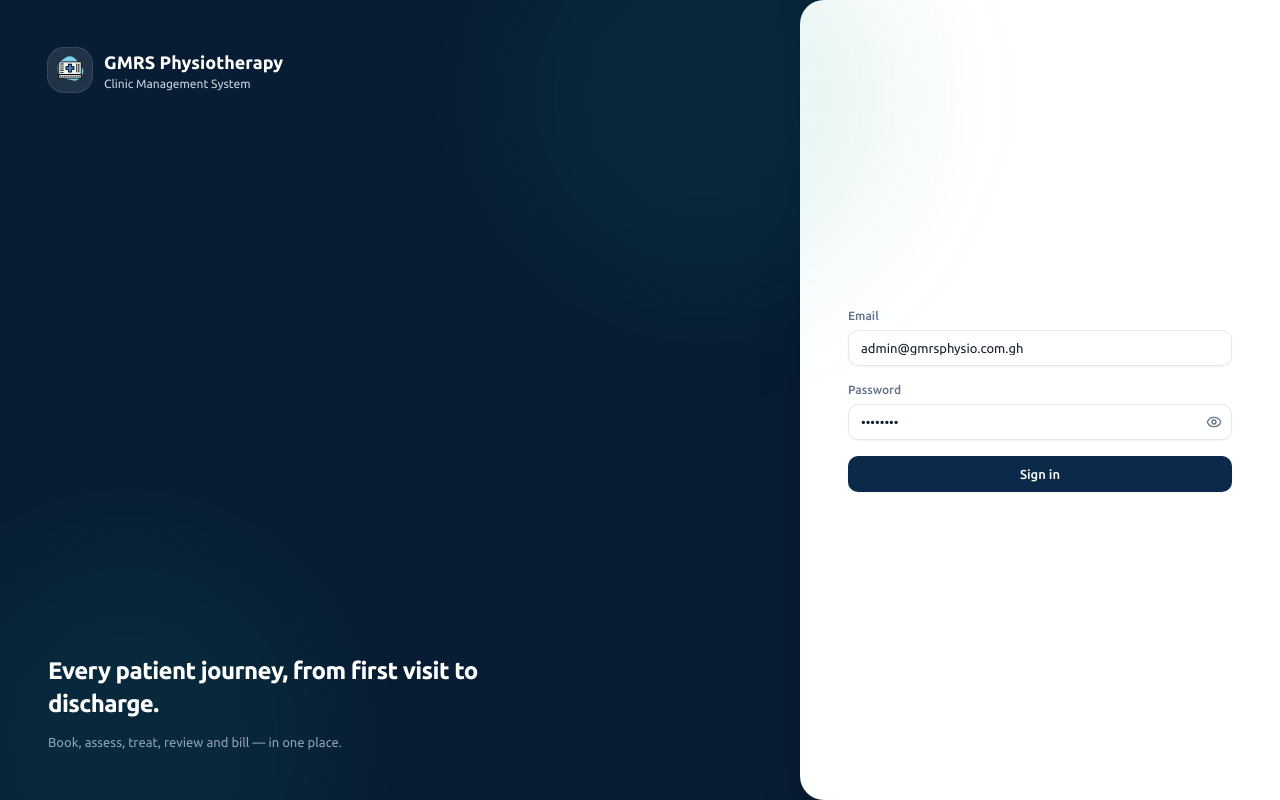
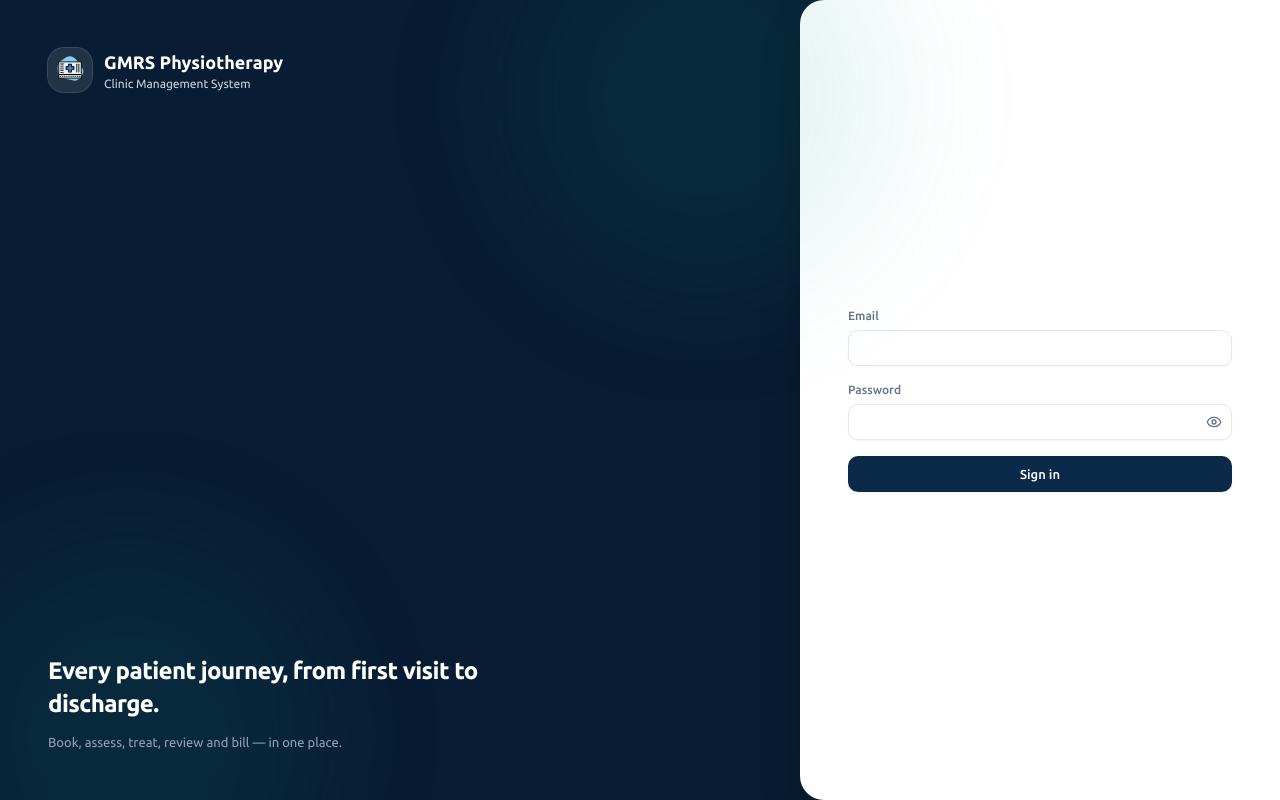
Before and after one commit to KwasiKonadu/physioWebApp, a Next.js app: page /login in a window 1280 px wide. Built offline with nearby package versions, Linux system fonts and the light colour scheme.

Commit message:
login fix

```diff
--- a/src/components/organisms/login-screen.tsx
+++ b/src/components/organisms/login-screen.tsx
@@ -21,8 +21,8 @@ const EXIT_MS = 800;
 
 export function LoginScreen({ slideIn = false }: { slideIn?: boolean }) {
   const setAuth = useAuthStore((s) => s.setAuth);
-  const [email, setEmail] = useState("admin@gmrsphysio.com.gh");
-  const [password, setPassword] = useState("demo1234");
+  const [email, setEmail] = useState("");
+  const [password, setPassword] = useState("");
   const [loading, setLoading] = useState(false);
   // after a successful sign-in the screen animates out (panel right, logo right, headline down) before the splash
   // (after signing out it starts in that off-screen state and slides back into view)
```
